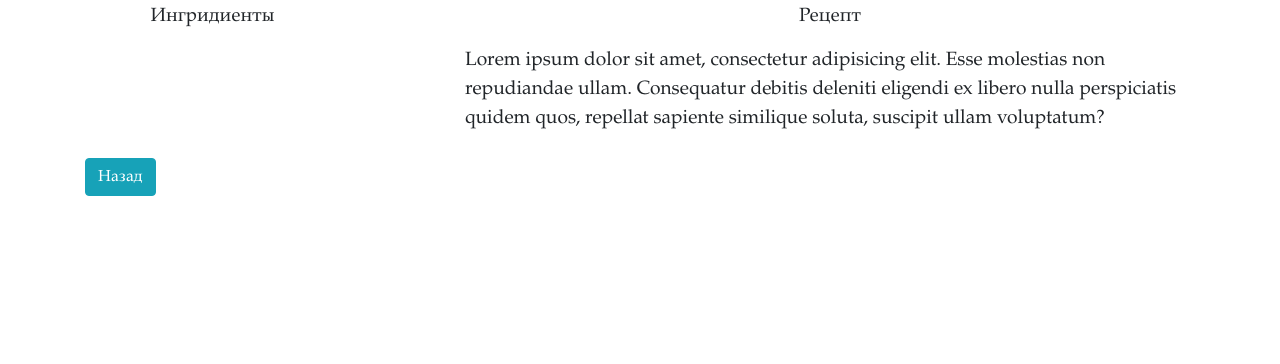
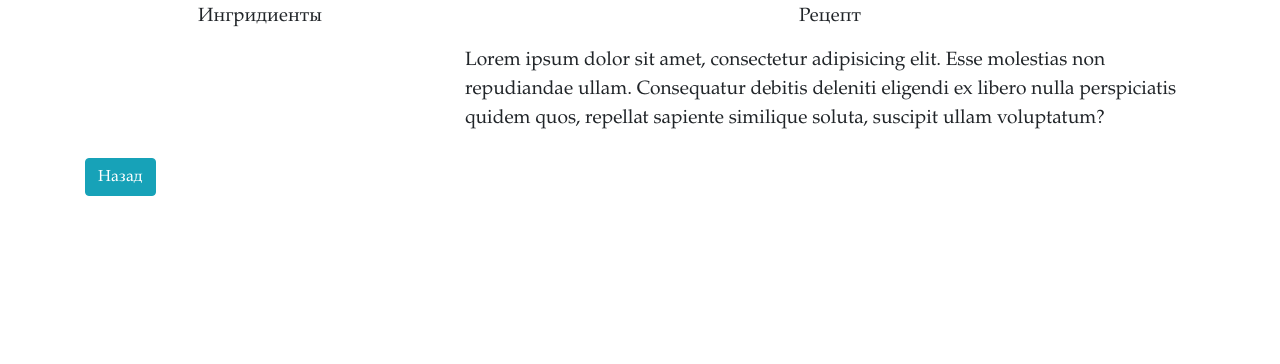
Before and after one commit to BigBlackWolf/antifragile, a Python web app: template services/dishes/templates/delegate.html in a window 1280 px wide. Shown: the part 436-800 px from the top of the page. Run offline with Jinja, Linux system fonts and the light colour scheme; the template is opened without the code that fills it, so the values that code supplies are empty; some libraries are stand-ins or nearby versions.

Commit message:
And one more refactor for design

```diff
--- a/services/dishes/templates/delegate.html
+++ b/services/dishes/templates/delegate.html
@@ -26,7 +26,7 @@
 
 <div class="container">
     <div class="row">
-        <div class="col-3 mt-4">
+        <div class="col-4 mt-4">
             <p class="text-center">Ингридиенты</p>
             <ul class="list-group">
                 {% for ingredient in message.ingredients %}
@@ -37,7 +37,7 @@
                 {% endfor %}
             </ul>
         </div>
-        <div class="col-8 offset-1 mt-4">
+        <div class="col-8 mt-4">
             <p class="text-center">Рецепт</p>
             <span class="">Lorem ipsum dolor sit amet, consectetur adipisicing elit. Esse molestias non repudiandae ullam. Consequatur debitis deleniti eligendi ex libero nulla perspiciatis quidem quos, repellat sapiente similique soluta, suscipit ullam voluptatum?</span>
         </div>
```
